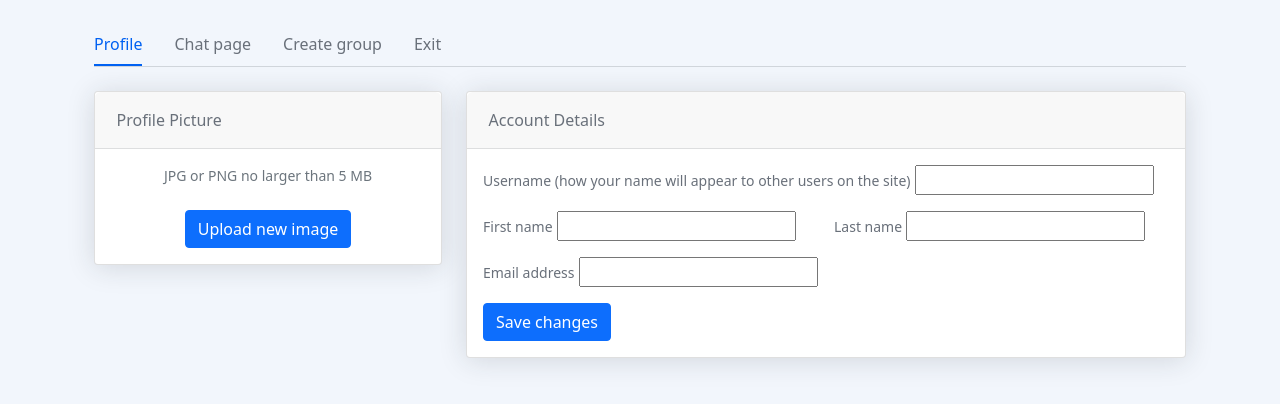
After one commit to MHMK2002/chat_box, a Django app: template account_module/templates/account_module/profile.html in a window 1280 px wide. The commit adds this page. Shown: the top 404 px of the page. Run offline with Django 3.2, Linux system fonts and the light colour scheme; the template is opened without the code that fills it, so the values that code supplies are empty, except form fields; tables that the repository leaves empty hold one stand-in row (values such as "Sample post"); form fields are guessed from the names that the template uses; some libraries are stand-ins or nearby versions.

Commit message:
Create profile page.

```diff
--- a/account_module/models.py
+++ b/account_module/models.py
@@ -1,10 +1,14 @@
 from django.contrib.auth.models import AbstractUser
 from django.db import models
+from django.conf import settings
 
 
 # Create your models here.
 class User(AbstractUser):
-    avatar = models.ImageField(default='/media/user/default.png', upload_to='user', blank=True, null=True)
+    avatar = models.ImageField(default=f'{settings.BASE_DIR}\\media\\user\\user-default.png',
+                               upload_to='user',
+                               blank=True,
+                               null=True)
     about_user = models.TextField()
     first_name = models.CharField(max_length=30, blank=False)
     last_name = models.CharField(max_length=150, blank=False)
--- /dev/null
+++ b/account_module/templates/account_module/base.html
@@ -0,0 +1,40 @@
+{% load static %}
+<!DOCTYPE html>
+<html lang="en">
+<head>
+    <meta charset="utf-8">
+    <title>
+        {% block title %}
+
+        {% endblock %}
+    </title>
+    <meta name="viewport" content="width=device-width, initial-scale=1">
+    {% block header_refrences %}
+
+    {% endblock %}
+</head>
+<body>
+<div class="container-xl px-4 mt-4">
+    <nav class="nav nav-borders">
+        <a class="nav-link active ms-0" href="{% url 'profile' %}">
+            Profile
+        </a>
+        <a class="nav-link" href="">
+            Chat page
+            {# TODO: Chat page #}
+        </a>
+        <a class="nav-link" href="">
+            Create group
+            {# TODO: create group #}
+        </a>
+        <a class="nav-link" href="">
+            Exit
+            {# TODO: exit #}
+        </a>
+    </nav>
+    <hr class="mt-0 mb-4">
+    {% block content %}
+    {% endblock %}
+</div>
+</body>
+</html>
--- /dev/null
+++ b/account_module/templates/account_module/profile.html
@@ -0,0 +1,70 @@
+{% extends 'account_module/base.html' %}
+{% load static %}
+{% load thumbnail %}
+
+{% block title %}
+    Profile
+{% endblock %}
+
+{% block header_refrences %}
+    <link href="https://cdn.jsdelivr.net/npm/bootstrap@5.0.1/dist/css/bootstrap.min.css" rel="stylesheet">
+    <link rel="stylesheet" href="{% static 'css/profile.css' %}">
+{% endblock %}
+
+{% block content %}
+    <div class="row">
+        <div class="col-xl-4">
+            <div class="card mb-4 mb-xl-0">
+                <div class="card-header">Profile Picture</div>
+                <div class="card-body text-center">
+                    {% thumbnail user.avatar "315x315" as avatar %}
+                        <img class="img-account-profile rounded-circle mb-2"
+                             src="{{ avatar.url }}" alt="">
+                    {% endthumbnail %}
+
+                    <div class="small font-italic text-muted mb-4">JPG or PNG no larger than 5 MB</div>
+
+                    <input type="file" name="avatar" style="display: none;">
+                    <div class="btn btn-primary" type="button">
+                        Upload new image
+                    </div>
+
+                </div>
+            </div>
+        </div>
+        <div class="col-xl-8">
+            <div class="card mb-4">
+                <div class="card-header">Account Details</div>
+                <div class="card-body">
+                    <form action="{% url 'profile' %}" method="post">
+                        {% csrf_token %}
+                        <div class="mb-3">
+                            <label class="small mb-1" for="inputUsername">Username (how your name will appear to other
+                                users on the site)</label>
+                            {{ form.username }}
+                        </div>
+
+                        <div class="row gx-3 mb-3">
+                            <div class="col-md-6">
+                                <label class="small mb-1" for="inputFirstName">First name</label>
+                                {{ form.first_name }}
+                            </div>
+
+                            <div class="col-md-6">
+                                <label class="small mb-1" for="inputLastName">Last name</label>
+                                {{ form.last_name }}
+                            </div>
+                        </div>
+
+                        <div class="mb-3">
+                            <label class="small mb-1" for="inputEmailAddress">Email address</label>
+                            {{ form.email }}
+                        </div>
+
+                        <button class="btn btn-primary" type="button">Save changes</button>
+                    </form>
+                </div>
+            </div>
+        </div>
+    </div>
+{% endblock %}
--- a/account_module/urls.py
+++ b/account_module/urls.py
@@ -5,6 +5,7 @@ from django.conf.urls.static import static
 
 urlpatterns = [
     path('', views.LoginView.as_view(), name='login'),
-    path('signup', views.SignUpView.as_view(), name='signup')
+    path('signup', views.SignUpView.as_view(), name='signup'),
+    path('profile', views.ProfileView.as_view(), name='profile'),
+    path('change-avatar', views.change_avatar, name='change_avatar'),
 ]
-urlpatterns += static(settings.MEDIA_URL, document_root=settings.MEDIA_ROOT)
--- a/chat_box/settings.py
+++ b/chat_box/settings.py
@@ -36,6 +36,8 @@ INSTALLED_APPS = [
     'django.contrib.messages',
     'django.contrib.staticfiles',
     'account_module',
+    'sorl.thumbnail',
+    'django_render_partial',
 ]
 
 MIDDLEWARE = [
@@ -120,7 +122,6 @@ STATIC_ROOT = BASE_DIR / 'staticfiles'
 MEDIA_ROOT = BASE_DIR / 'media'
 MEDIA_URL = 'media/'
 
-
 # Default primary key field type
 # https://docs.djangoproject.com/en/4.1/ref/settings/#default-auto-field
 
--- a/chat_box/urls.py
+++ b/chat_box/urls.py
@@ -13,7 +13,8 @@ Including another URLconf
     1. Import the include() function: from django.urls import include, path
     2. Add a URL to urlpatterns:  path('blog/', include('blog.urls'))
 """
-
+from django.conf import settings
+from django.conf.urls.static import static
 from django.contrib import admin
 from django.urls import path, include
 
@@ -21,3 +22,5 @@ urlpatterns = [
     path('admin/', admin.site.urls),
     path('', include('account_module.urls')),
 ]
+
+urlpatterns += static(settings.MEDIA_URL, document_root=settings.MEDIA_ROOT)
--- /dev/null
+++ b/static/css/profile.css
@@ -0,0 +1,68 @@
+body {
+    margin-top: 20px;
+    background-color: #f2f6fc;
+    color: #69707a;
+}
+
+.img-account-profile {
+    height: 10rem;
+}
+
+.rounded-circle {
+    border-radius: 50% !important;
+}
+
+.card {
+    box-shadow: 0 0.15rem 1.75rem 0 rgb(33 40 50 / 15%);
+}
+
+.card .card-header {
+    font-weight: 500;
+}
+
+.card-header:first-child {
+    border-radius: 0.35rem 0.35rem 0 0;
+}
+
+.card-header {
+    padding: 1rem 1.35rem;
+    margin-bottom: 0;
+    background-color: rgba(33, 40, 50, 0.03);
+    border-bottom: 1px solid rgba(33, 40, 50, 0.125);
+}
+
+.form-control, .dataTable-input {
+    display: block;
+    width: 100%;
+    padding: 0.875rem 1.125rem;
+    font-size: 0.875rem;
+    font-weight: 400;
+    line-height: 1;
+    color: #69707a;
+    background-color: #fff;
+    background-clip: padding-box;
+    border: 1px solid #c5ccd6;
+    -webkit-appearance: none;
+    -moz-appearance: none;
+    appearance: none;
+    border-radius: 0.35rem;
+    transition: border-color 0.15s ease-in-out, box-shadow 0.15s ease-in-out;
+}
+
+.nav-borders .nav-link.active {
+    color: #0061f2;
+    border-bottom-color: #0061f2;
+}
+
+.nav-borders .nav-link {
+    color: #69707a;
+    border-bottom-width: 0.125rem;
+    border-bottom-style: solid;
+    border-bottom-color: transparent;
+    padding-top: 0.5rem;
+    padding-bottom: 0.5rem;
+    padding-left: 0;
+    padding-right: 0;
+    margin-left: 1rem;
+    margin-right: 1rem;
+}
```
Also changed, not shown: account_module/forms.py (+79 -20 lines), account_module/templates/account_module/login.html (+4 -3 lines), account_module/templates/account_module/signup.html (+4 -3 lines), account_module/views.py (+40 -8 lines), account_module/migrations/0002_alter_user_avatar.py (added), account_module/migrations/0003_alter_user_avatar.py (added), db.sqlite3, 1 other file.
